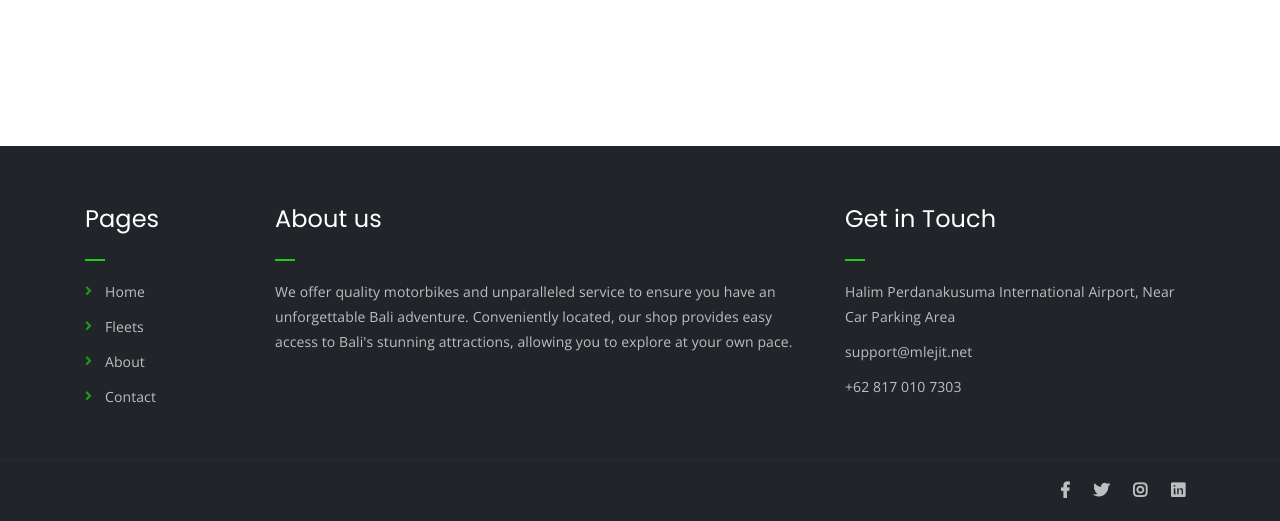
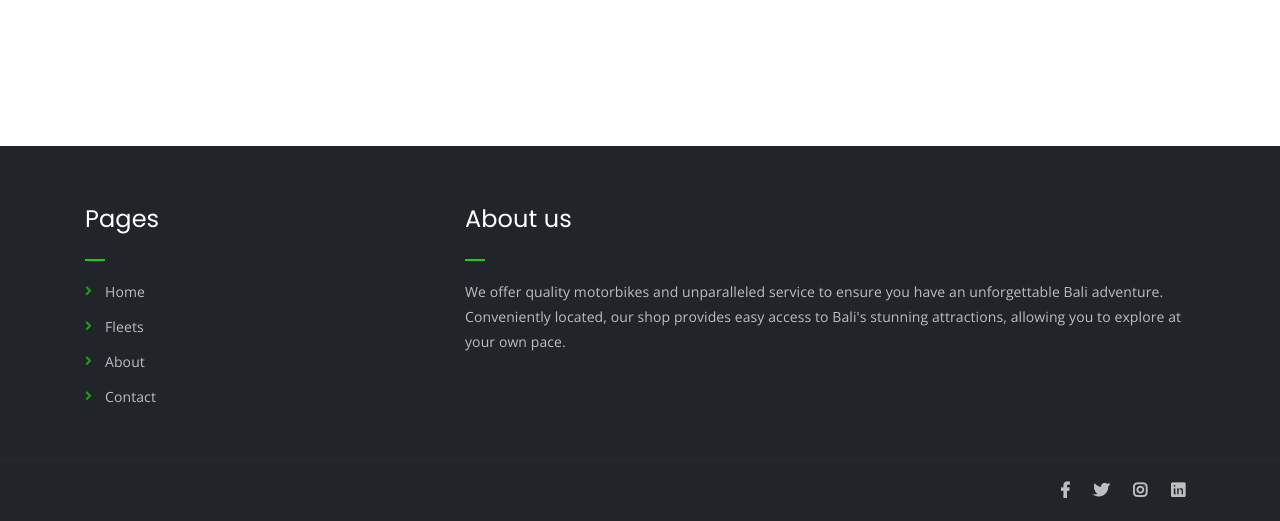
Before and after one commit to adpratama/hisandfriends, a CodeIgniter app: page /database/index.php/home/index in a window 1280 px wide. Shown: the part 1730-2251 px from the top of the page. Run offline with CodeIgniter, Linux system fonts and the light colour scheme; data that the repository does not hold is empty; some libraries are stand-ins or nearby versions.

Commit message:
update: footer

```diff
--- a/application/views/index.php
+++ b/application/views/index.php
@@ -157,7 +157,7 @@
     <div class="footer-area">
         <div class="container">
             <div class="row">
-                <div class="col-lg-2 col-md-6 col-6">
+                <div class="col-lg-4 col-md-6 col-6">
                     <div class="footer-box pages">
                         <h2 class="widget-title">Pages</h2>
                         <ul>
@@ -176,13 +176,13 @@
                         </ul>
                     </div>
                 </div>
-                <div class="col-lg-6 col-md-6 col-6">
+                <div class="col-lg-8 col-md-6 col-6">
                     <div class="footer-box about-widget">
                         <h2 class="widget-title">About us</h2>
                         <p>We offer quality motorbikes and unparalleled service to ensure you have an unforgettable Bali adventure. Conveniently located, our shop provides easy access to Bali's stunning attractions, allowing you to explore at your own pace.</p>
                     </div>
                 </div>
-                <div class="col-lg-4 col-md-6 col-12">
+                <!-- <div class="col-lg-4 col-md-6 col-12">
                     <div class="footer-box get-in-touch">
                         <h2 class="widget-title">Get in Touch</h2>
                         <ul>
@@ -191,7 +191,7 @@
                             <li>+62 817 010 7303</li>
                         </ul>
                     </div>
-                </div>
+                </div> -->
                 <!-- <div class="col-lg-3 col-md-6">
                     <div class="footer-box subscribe">
                         <h2 class="widget-title">Subscribe</h2>
@@ -220,7 +220,7 @@
                         <ul>
                             <li><a href="#" target="_blank"><i class="fab fa-facebook-f"></i></a></li>
                             <li><a href="#" target="_blank"><i class="fab fa-twitter"></i></a></li>
-                            <li><a href="https://www.instagram.com/mlejit_kopi/" target="_blank"><i class="fab fa-instagram"></i></a></li>
+                            <li><a href="#" target="_blank"><i class="fab fa-instagram"></i></a></li>
                             <li><a href="#" target="_blank"><i class="fab fa-linkedin"></i></a></li>
                             <!-- <li><a href="#" target="_blank"><i class="fab fa-dribbble"></i></a></li> -->
                         </ul>
```
